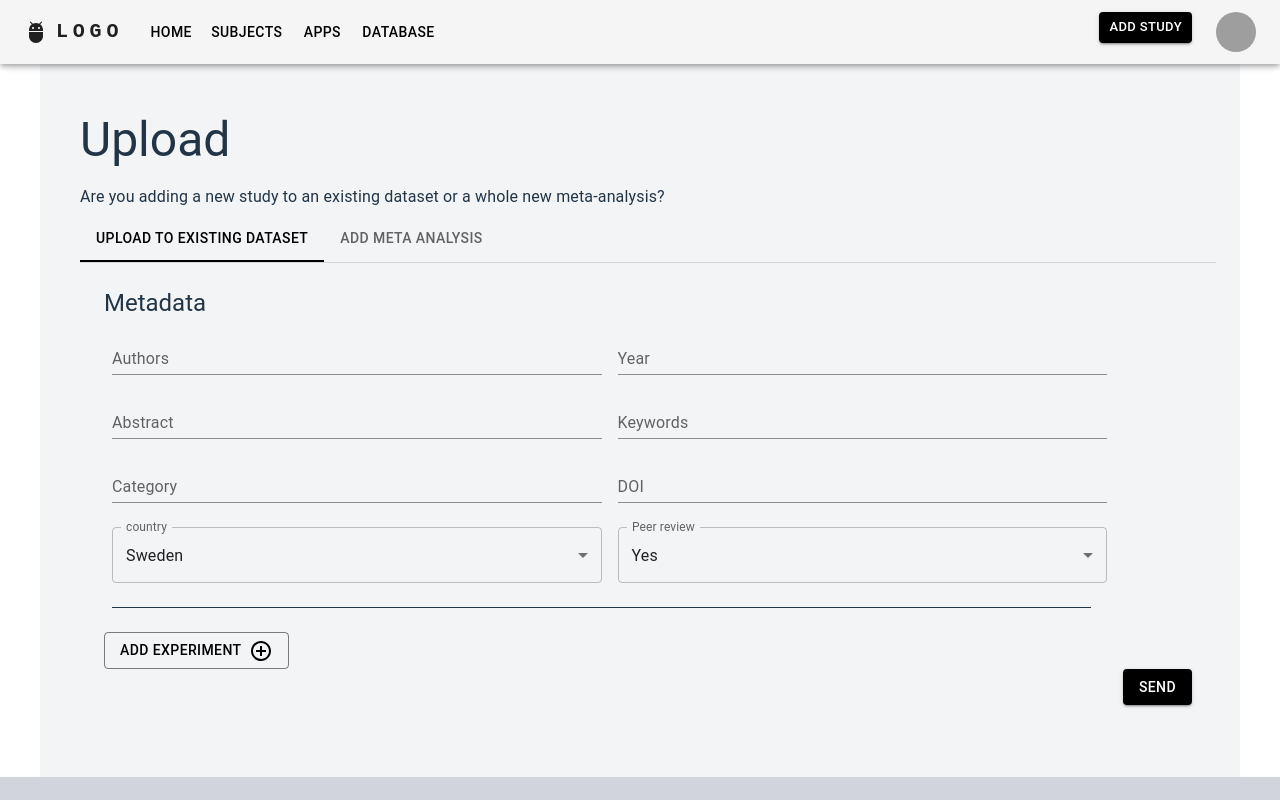
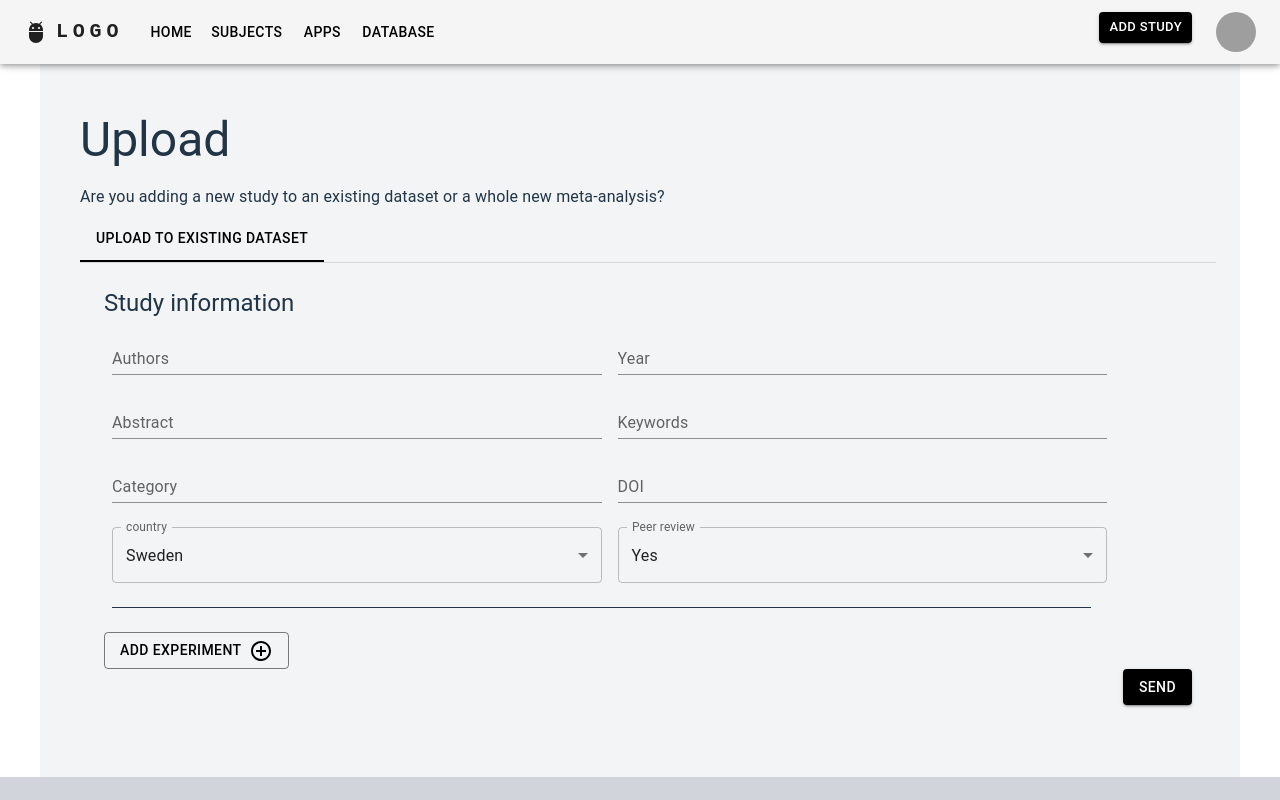
Before and after one commit to Mask1nen/2024-TDDD96-CAMA-BachelorsProject, a React (Vite) app in the folder cama_frontend/: page /Upload in a window 1280 px wide. Shown: the top 800 px of the page. Built offline with nearby package versions, Linux system fonts and the light colour scheme; grey boxes are pictures that could not be loaded.

Commit message:
460 feat: add effects dynamically

```diff
--- a/cama_frontend/src/pages/Upload/UploadPage.tsx
+++ b/cama_frontend/src/pages/Upload/UploadPage.tsx
@@ -65,12 +65,11 @@ const UploadPage: React.FC = () => {
 				<Box sx={{ borderBottom: 1, borderColor: 'divider' }}>
 					<Tabs value={value} onChange={handleTabChange} aria-label="basic tabs example">
 						<Tab label="Upload to existing dataset" {...a11yProps(0)} />
-						<Tab label="Add meta analysis" {...a11yProps(1)} />
 					</Tabs>
 				</Box>
 				<CustomTabPanel value={value} index={0}>
 					<Typography variant="h5">
-						Metadata
+						Study information
 					</Typography>
 					<Box sx={{display:"flex", flexWrap: 'wrap'}}>
 							<Studyform/>
@@ -79,7 +78,7 @@ const UploadPage: React.FC = () => {
 							<Button onClick={addExperiment} variant="outlined">Add Experiment<AddCircleOutline sx={{ml:1}}/></Button>
 
 							{experiments.map((id, index) =>
-								<Experimentform/>
+								<Experimentform key={id}/>
 							)}
 
 
--- a/cama_frontend/src/pages/Upload/effect_form.tsx
+++ b/cama_frontend/src/pages/Upload/effect_form.tsx
@@ -48,6 +48,7 @@ function Effectform() {
 										select
 										value={inputs[field.key] || ""}
 										onChange={handleChange}
+										key={field.key}
 										>
 										{field.options.map((option) => (
 											<MenuItem key={option} value={option}>
@@ -64,6 +65,8 @@ function Effectform() {
 									<Input
 										name={field.key}
 										onChange={handleChange}
+										key={field.key}
+
 										value={inputs[field.key] || ""}
 										endAdornment={field.type === "percent" ? <InputAdornment position="end">%</InputAdornment> : ""}
 										id={"form" +field.key}/>
--- a/cama_frontend/src/pages/Upload/experiment_form.tsx
+++ b/cama_frontend/src/pages/Upload/experiment_form.tsx
@@ -4,7 +4,7 @@ import { Button, Grid,Tab, Box, Typography, Tabs,Input, FilledInput, OutlinedInp
 import countries from "../../assets/countries.json"
 import fields from "./fields_experiment.json"
 import Effectform from "./effect_form"
-import {Remove, ArrowDownward} from "@mui/icons-material"
+import {Remove, ArrowDownward, AddCircleOutline} from "@mui/icons-material"
 
 
 
@@ -23,6 +23,10 @@ function Experimentform() {
 		setInputs(values => ({...values, [name]: val}))
 		console.log(inputs)
 	}
+
+	const addEffect = () => {     setEffects((prev) => [...prev, prev.length]);   };
+
+	const [effects, setEffects] = useState<number[]>([]);
 
 
 	return (
@@ -49,6 +53,7 @@ function Experimentform() {
 									select
 									value={inputs[field.key] || ""}
 									onChange={handleChange}
+									key={field.key}
 									>
 									{field.options.map((option) => (
 										<MenuItem key={option} value={option}>
@@ -66,6 +71,7 @@ function Experimentform() {
 								<Input
 									name={field.key}
 									onChange={handleChange}
+									key={field.key}
 									value={inputs[field.key] || ""}
 									endAdornment={field.type === "percent" ? <InputAdornment position="end">%</InputAdornment> : ""}
 									id={"form" +field.key}/>
@@ -75,6 +81,10 @@ function Experimentform() {
 
 
 					<Effectform/>
+					{effects.map((id, index) =>
+						<Effectform key={id}/>
+					)}
+					<Button onClick={addEffect} variant="outlined" sx={{mt:2}}>Add Effect<AddCircleOutline sx={{ml:1}}/></Button>
 
 				</AccordionDetails>
 			</Accordion>
```
